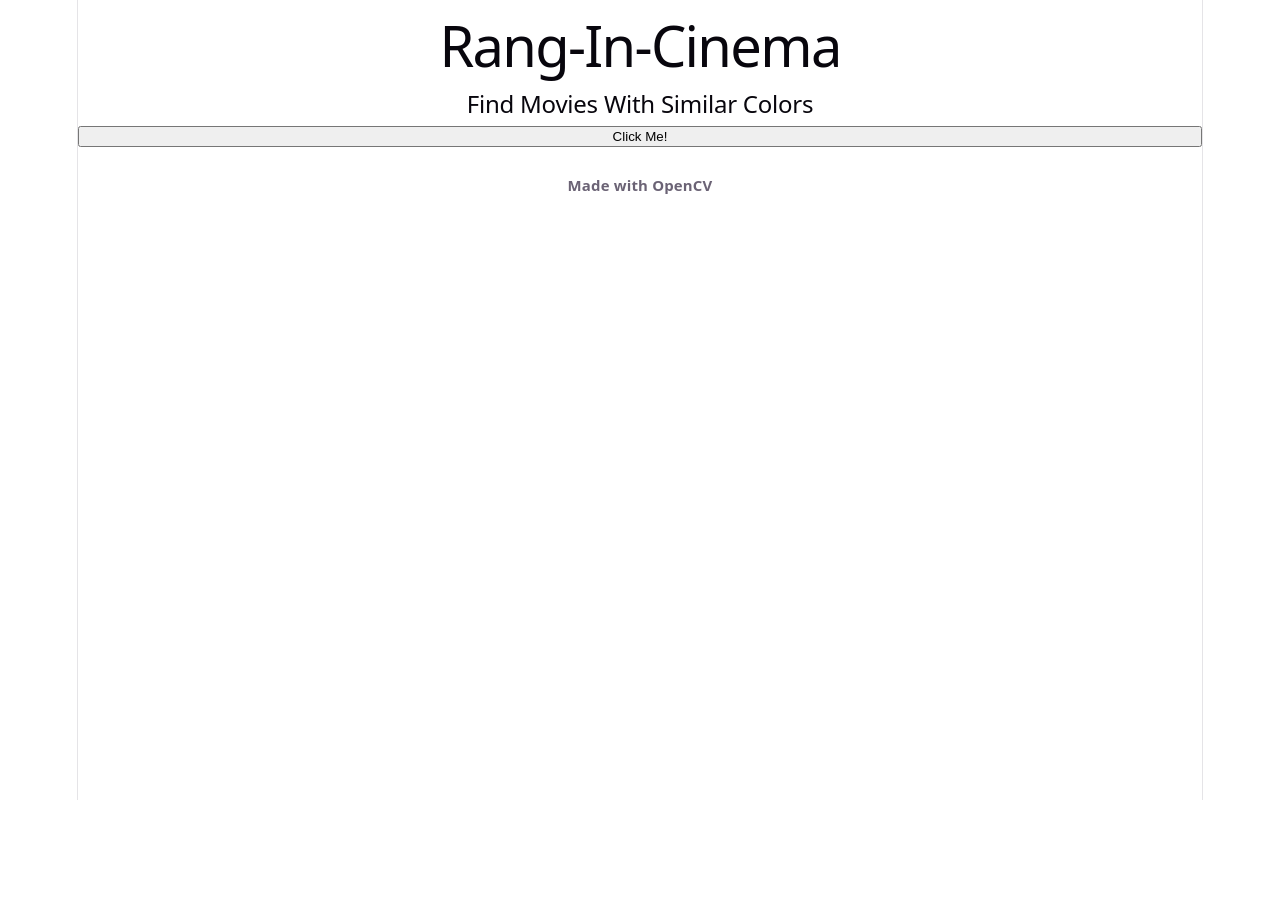
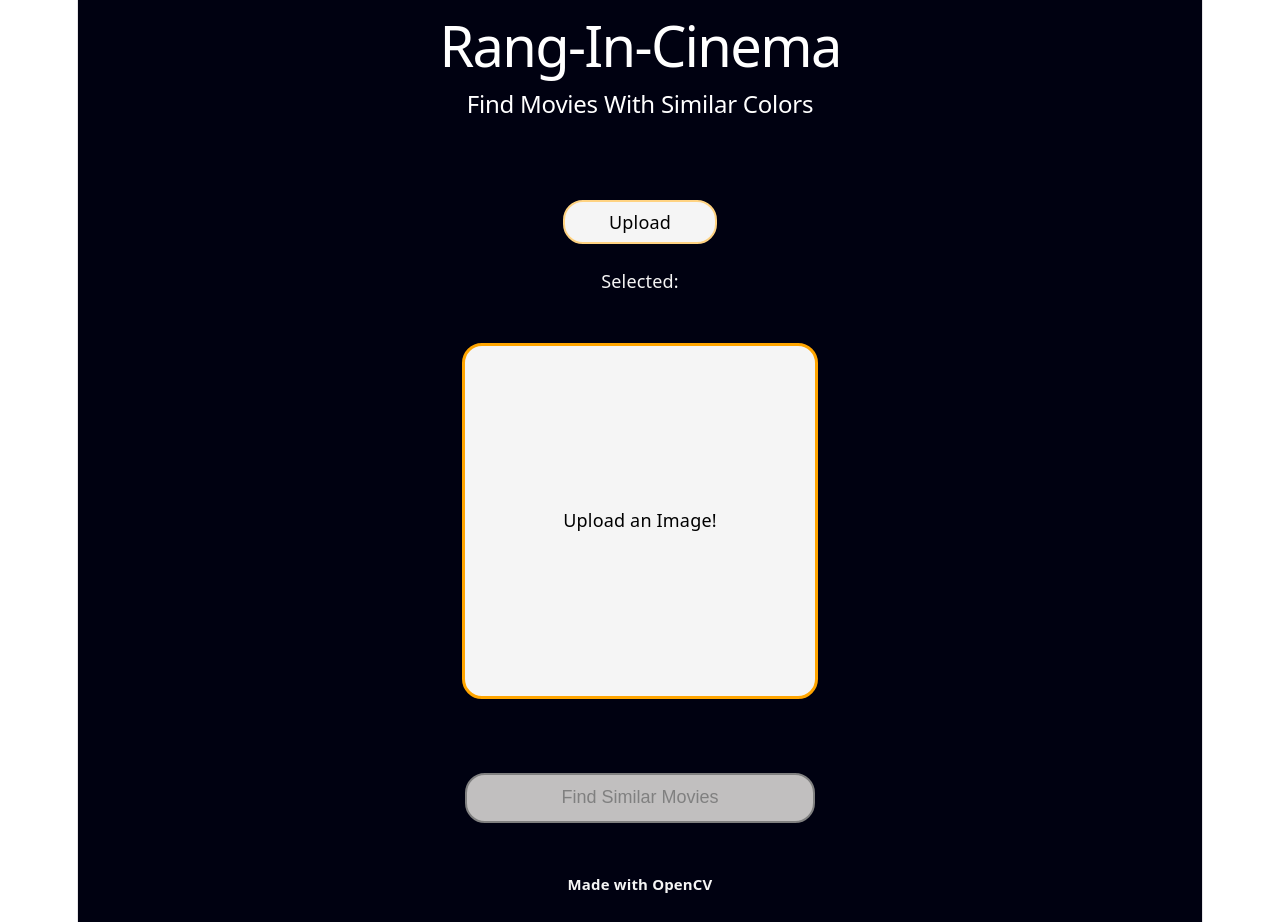
Before and after one commit to amisharn/rang-in-cinema, a React app in the folder frontend/: page / in a window 1280 px wide. Before the commit the page ends 800 px from the top, so only its background shows below. Built offline with nearby package versions, Linux system fonts and the light colour scheme; the HTML template or start-up script is replaced by a standard one.

Commit message:
Built image upload and preview interface

```diff
--- a/frontend/src/App.css
+++ b/frontend/src/App.css
@@ -1,184 +1,77 @@
-.counter {
-  font-size: 16px;
-  padding: 5px 10px;
-  border-radius: 5px;
-  color: var(--accent);
-  background: var(--accent-bg);
-  border: 2px solid transparent;
-  transition: border-color 0.3s;
-  margin-bottom: 24px;
+.upload-box,
+.search {
+  display: flex;
+  justify-content: center;
+  align-items: center;
 
-  &:hover {
-    border-color: var(--accent-border);
-  }
-  &:focus-visible {
-    outline: 2px solid var(--accent);
-    outline-offset: 2px;
-  }
+  width: 150px;
+  height: 40px;
+
+  border: 2px solid rgb(255, 211, 130);
+  background-color: whitesmoke;
+  border-radius: 20px;
+  color: rgb(0, 0, 0);
+
+  cursor: pointer;
+
+  margin-top: 50px;
 }
 
-.hero {
-  position: relative;
-
-  .base,
-  .framework,
-  .vite {
-    inset-inline: 0;
-    margin: 0 auto;
-  }
-
-  .base {
-    width: 170px;
-    position: relative;
-    z-index: 0;
-  }
-
-  .framework,
-  .vite {
-    position: absolute;
-  }
-
-  .framework {
-    z-index: 1;
-    top: 34px;
-    height: 28px;
-    transform: perspective(2000px) rotateZ(300deg) rotateX(44deg) rotateY(39deg)
-      scale(1.4);
-  }
-
-  .vite {
-    z-index: 0;
-    top: 107px;
-    height: 26px;
-    width: auto;
-    transform: perspective(2000px) rotateZ(300deg) rotateX(40deg) rotateY(39deg)
-      scale(0.8);
-  }
+.upload-box:hover,
+.search:hover {
+  background-color: rgb(245, 159, 0);
+  color: black;
+  transition: 0.2s ease-in-out;
 }
 
-#center {
+.app {
+  background-color: rgb(0, 1, 17);
+
+  min-height: 100vh;
+
   display: flex;
   flex-direction: column;
-  gap: 25px;
-  place-content: center;
-  place-items: center;
-  flex-grow: 1;
 
-  @media (max-width: 1024px) {
-    padding: 32px 20px 24px;
-    gap: 18px;
-  }
+  align-items: center;
+  gap: 24px;
+
+  color: whitesmoke;
+}
+.header {
+  color: white;
 }
 
-#next-steps {
-  display: flex;
-  border-top: 1px solid var(--border);
-  text-align: left;
+.preview img {
+  height: 350px;
+  width: 350px;
 
-  & > div {
-    flex: 1 1 0;
-    padding: 32px;
-    @media (max-width: 1024px) {
-      padding: 24px 20px;
-    }
-  }
+  border-radius: 20px;
 
-  .icon {
-    margin-bottom: 16px;
-    width: 22px;
-    height: 22px;
-  }
-
-  @media (max-width: 1024px) {
-    flex-direction: column;
-    text-align: center;
-  }
+  object-fit: cover;
 }
 
-#docs {
-  border-right: 1px solid var(--border);
+.preview {
+  height: 350px;
+  width: 350px;
+  background-color: whitesmoke;
+  color: black;
 
-  @media (max-width: 1024px) {
-    border-right: none;
-    border-bottom: 1px solid var(--border);
-  }
+  display: flex;
+  align-items: center;
+  justify-content: center;
+
+  border-radius: 20px;
+  border: 3px solid orange;
+}
+.search {
+  font-size: large;
+
+  width: 350px;
+  height: 50px;
 }
 
-#next-steps ul {
-  list-style: none;
-  padding: 0;
-  display: flex;
-  gap: 8px;
-  margin: 32px 0 0;
-
-  .logo {
-    height: 18px;
-  }
-
-  a {
-    color: var(--text-h);
-    font-size: 16px;
-    border-radius: 6px;
-    background: var(--social-bg);
-    display: flex;
-    padding: 6px 12px;
-    align-items: center;
-    gap: 8px;
-    text-decoration: none;
-    transition: box-shadow 0.3s;
-
-    &:hover {
-      box-shadow: var(--shadow);
-    }
-    .button-icon {
-      height: 18px;
-      width: 18px;
-    }
-  }
-
-  @media (max-width: 1024px) {
-    margin-top: 20px;
-    flex-wrap: wrap;
-    justify-content: center;
-
-    li {
-      flex: 1 1 calc(50% - 8px);
-    }
-
-    a {
-      width: 100%;
-      justify-content: center;
-      box-sizing: border-box;
-    }
-  }
+.search:disabled {
+  background-color: rgb(193, 191, 191);
+  color: gray;
+  border-color: gray;
 }
-
-#spacer {
-  height: 88px;
-  border-top: 1px solid var(--border);
-  @media (max-width: 1024px) {
-    height: 48px;
-  }
-}
-
-.ticks {
-  position: relative;
-  width: 100%;
-
-  &::before,
-  &::after {
-    content: '';
-    position: absolute;
-    top: -4.5px;
-    border: 5px solid transparent;
-  }
-
-  &::before {
-    left: 0;
-    border-left-color: var(--border);
-  }
-  &::after {
-    right: 0;
-    border-right-color: var(--border);
-  }
-}
--- a/frontend/src/App.jsx
+++ b/frontend/src/App.jsx
@@ -1,18 +1,38 @@
 import "./App.css";
 import Header from "./components/Header.jsx";
 import Footer from "./components/Footer.jsx";
-import Click from "./components/Click.jsx";
-import { useState } from "react";
+import ImageUpload from "./components/ImageUpload.jsx";
+import Preview from "./components/Preview.jsx";
+import Search from "./components/SearchButton.jsx";
+import { useState, useEffect } from "react";
+import SearchButton from "./components/SearchButton.jsx";
 
 function App() {
   const [title, setTitle] = useState("Rang-In-Cinema");
+  const [image, setImage] = useState(null);
+  const [previewURL, setPreviewURL] = useState(null);
+
+  useEffect(() => {
+    if (image == null) {
+      return;
+    }
+    const url = URL.createObjectURL(image);
+    setPreviewURL(url);
+    return () => {
+      URL.revokeObjectURL(url);
+    };
+  }, [image]);
 
   return (
-    <>
+    <div className="app">
       <Header title={title} subtitle="Find Movies With Similar Colors" />
-      <Click setTitle={setTitle} newTitle="Movie Color Grade Finder" />
+      <ImageUpload setImage={setImage} />
+      <p>Selected:</p>
+      <p>{image && image.name}</p>
+      <Preview url={previewURL} />
+      <SearchButton disabled={image === null} />
       <Footer />
-    </>
+    </div>
   );
 }
 
--- a/frontend/src/components/Click.jsx
+++ /dev/null
@@ -1,12 +0,0 @@
-function Click({ setTitle, newTitle }) {
-  return (
-    <button
-      onClick={() => {
-        setTitle(newTitle);
-      }}
-    >
-      Click Me!
-    </button>
-  );
-}
-export default Click;
--- a/frontend/src/components/Header.jsx
+++ b/frontend/src/components/Header.jsx
@@ -1,9 +1,9 @@
 function Header({ title, subtitle }) {
   return (
-    <>
-      <h1>{title}</h1>
-      <h2>{subtitle}</h2>
-    </>
+    <div class="header">
+      <h1 style={{ color: "white" }}>{title}</h1>
+      <h2 style={{ color: "white" }}>{subtitle}</h2>
+    </div>
   );
 }
 
--- /dev/null
+++ b/frontend/src/components/ImageUpload.jsx
@@ -0,0 +1,18 @@
+function ImageUpload({ setImage }) {
+  return (
+    <>
+      <label htmlFor="upload" class="upload-box">
+        Upload
+      </label>
+      <input
+        style={{ display: "none" }}
+        id="upload"
+        type="file"
+        onChange={(e) => {
+          setImage(e.target.files[0]);
+        }}
+      />
+    </>
+  );
+}
+export default ImageUpload;
--- /dev/null
+++ b/frontend/src/components/Preview.jsx
@@ -0,0 +1,13 @@
+function Preview({ url }) {
+  return (
+    <div className="preview">
+      {url ? (
+        <img src={url} alt="Your selected image!" />
+      ) : (
+        <p>Upload an Image!</p>
+      )}
+    </div>
+  );
+}
+
+export default Preview;
--- /dev/null
+++ b/frontend/src/components/SearchButton.jsx
@@ -0,0 +1,8 @@
+function SearchButton({ disabled }) {
+  return (
+    <button className="search" disabled={disabled}>
+      Find Similar Movies
+    </button>
+  );
+}
+export default SearchButton;
```
Also changed, not shown: frontend/src/components/ResultCard.jsx (added), frontend/src/components/Results.jsx (added).
